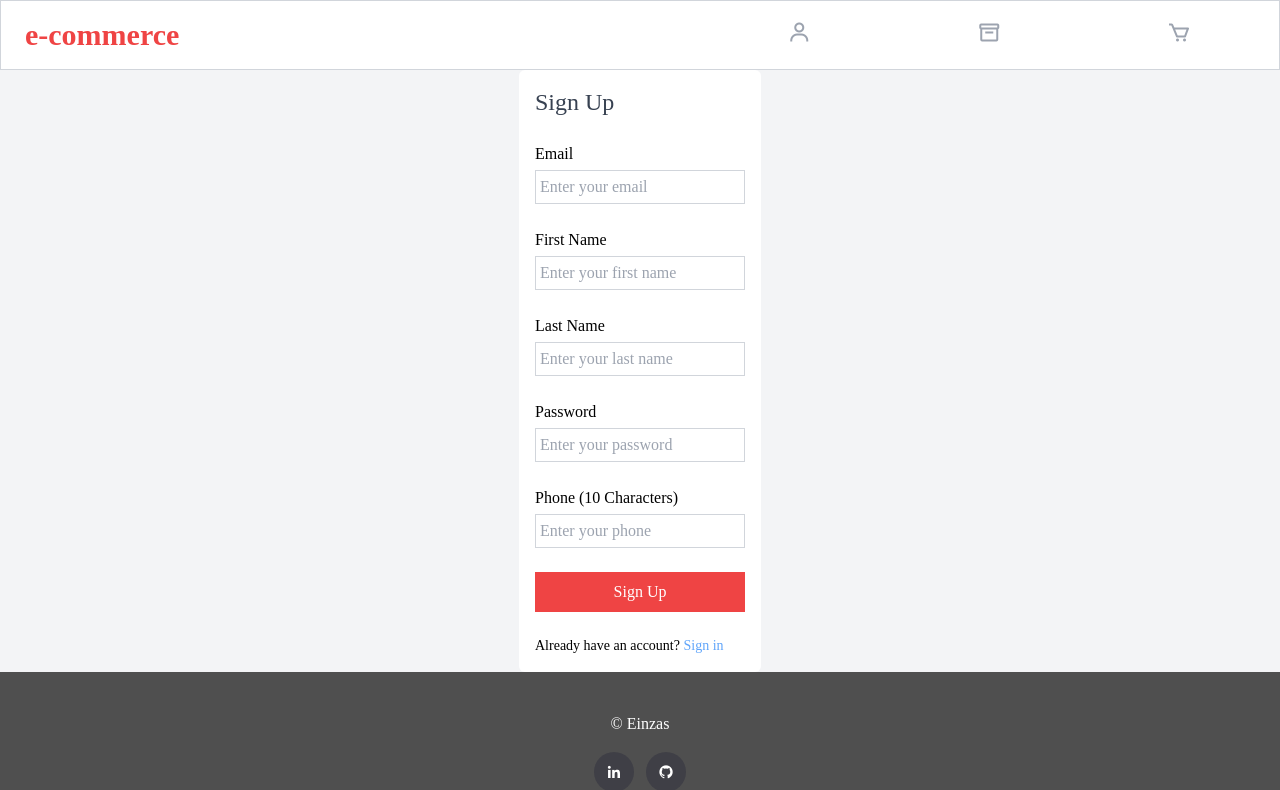
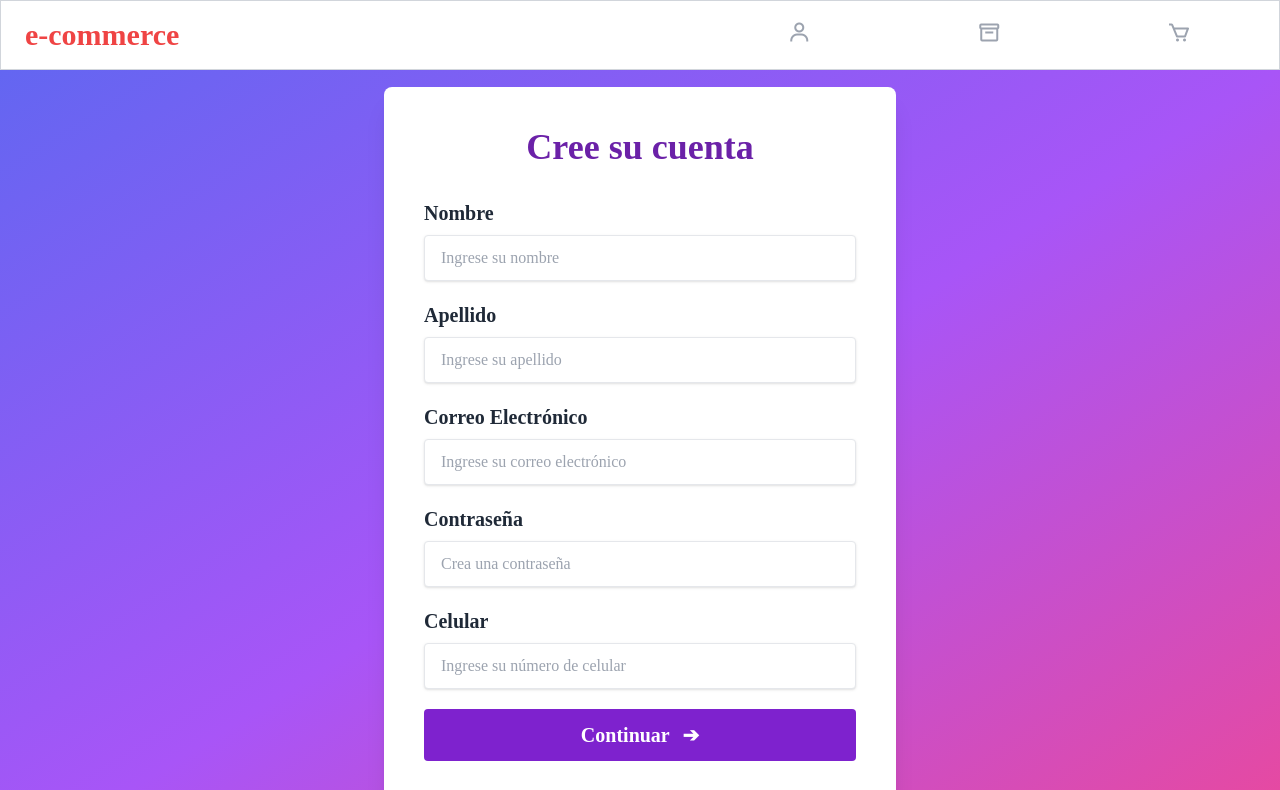
Before and after one commit to Einzas/genesis, a React (Vite) app: page /signup in a window 1280 px wide. Shown: the top 790 px of the page. Built offline with nearby package versions, Linux system fonts and the light colour scheme.

Commit message:
actualización de login y register

```diff
--- a/src/pages/Login.jsx
+++ b/src/pages/Login.jsx
@@ -28,7 +28,7 @@ const Login = () => {
       title: "Correcto",
       text: message,
       showConfirmButton: false,
-      timer: 1500,
+      timer: 2000,
     });
   };
 
--- a/src/pages/SignUp.jsx
+++ b/src/pages/SignUp.jsx
@@ -1,7 +1,7 @@
 import React from "react";
 import { useForm } from "react-hook-form";
-import { useDispatch, useSelector } from "react-redux";
-import { Link, Navigate, useNavigate } from "react-router-dom";
+import { useDispatch } from "react-redux";
+import { useNavigate } from "react-router-dom";
 import { registerUser } from "../store/slices/userInfo.slice";
 import Swal from "sweetalert2";
 
@@ -9,19 +9,14 @@ const SignUp = () => {
   const { register, handleSubmit, reset } = useForm();
   const dispatch = useDispatch();
   const navigate = useNavigate();
+
   const submit = (data) => {
     dispatch(registerUser(data));
-    reset({
-      email: "",
-      password: "",
-      firstName: "",
-      lastName: "",
-      phone: "",
-    });
+    reset();
     Swal.fire({
       icon: "success",
-      title: "Success",
-      text: "Register successfully, please login!",
+      title: "Welcome Aboard!",
+      text: "Your registration was successful, please log in.",
       showConfirmButton: false,
       timer: 1500,
     }).then(() => {
@@ -29,79 +24,71 @@ const SignUp = () => {
     });
   };
 
-  const { token } = useSelector((store) => store.userInfo);
-  if (token) {
-    return <Navigate to="/" />;
-  } else {
-    return (
-      <main className="bg-gray-100 grid place-content-center px-2">
-        <form
-          onSubmit={handleSubmit(submit)}
-          className="bg-white p-4 rounded-md max-w-[320px] grid gap-6"
-        >
-          <h2 className="text-2xl font-[500] text-gray-700">Sign Up</h2>
-          <div className="grid gap-1">
-            <label htmlFor="Email">Email</label>
+  return (
+    <div className="flex justify-center items-center min-h-screen bg-gradient-to-br from-indigo-500 via-purple-500 to-pink-500 bg-opacity-80 px-4">
+      <div className="bg-white rounded-lg shadow-xl p-6 lg:p-10 m-4 max-w-lg w-full">
+        <h2 className="text-4xl font-bold text-center text-purple-800 mb-8">Cree su cuenta</h2>
+        <form onSubmit={handleSubmit(submit)}>
+          <div className="mb-5">
+            <label htmlFor="firstName" className="block text-gray-800 text-xl font-bold mb-2">Nombre</label>
             <input
-              className="border-[1px] border-gray-300 p-1 outline-none"
+              className="shadow appearance-none border rounded w-full py-3 px-4 text-gray-700 leading-tight focus:outline-none focus:shadow-outline"
+              type="text"
+              id="firstName"
+              placeholder="Ingrese su nombre"
+              {...register("firstName", { required: true })}
+            />
+          </div>
+          <div className="mb-5">
+            <label htmlFor="lastName" className="block text-gray-800 text-xl font-bold mb-2">Apellido</label>
+            <input
+              className="shadow appearance-none border rounded w-full py-3 px-4 text-gray-700 leading-tight focus:outline-none focus:shadow-outline"
+              type="text"
+              id="lastName"
+              placeholder="Ingrese su apellido"
+              {...register("lastName", { required: true })}
+            />
+          </div>
+          <div className="mb-5">
+            <label htmlFor="email" className="block text-gray-800 text-xl font-bold mb-2">Correo Electrónico</label>
+            <input
+              className="shadow appearance-none border rounded w-full py-3 px-4 text-gray-700 leading-tight focus:outline-none focus:shadow-outline"
               type="email"
               id="email"
-              placeholder="Enter your email"
+              placeholder="Ingrese su correo electrónico"
               {...register("email", { required: true })}
             />
           </div>
-          <div className="grid gap-1">
-            <label htmlFor="firstName">First Name</label>
+          <div className="mb-5">
+            <label htmlFor="password" className="block text-gray-800 text-xl font-bold mb-2">Contraseña</label>
             <input
-              className="border-[1px] border-gray-300 p-1 outline-none"
-              type="text"
-              id="firstName"
-              placeholder="Enter your first name"
-              {...register("firstName", { required: true })}
-            />
-          </div>
-          <div className="grid gap-1">
-            <label htmlFor="lastName">Last Name</label>
-            <input
-              className="border-[1px] border-gray-300 p-1 outline-none"
-              type="text"
-              id="lastName"
-              placeholder="Enter your last name"
-              {...register("lastName", { required: true })}
-            />
-          </div>
-          <div className="grid gap-1">
-            <label htmlFor="password">Password</label>
-            <input
-              className="border-[1px] border-gray-300 p-1 outline-none"
+              className="shadow appearance-none border rounded w-full py-3 px-4 text-gray-700 leading-tight focus:outline-none focus:shadow-outline"
               type="password"
               id="password"
-              placeholder="Enter your password"
+              placeholder="Crea una contraseña"
               {...register("password", { required: true })}
             />
           </div>
-          <div className="grid gap-1">
-            <label htmlFor="phone">Phone (10 Characters)</label>
+          <div className="mb-5">
+            <label htmlFor="phone" className="block text-gray-800 text-xl font-bold mb-2">Celular</label>
             <input
-              className="border-[1px] border-gray-300 p-1 outline-none"
+              className="shadow appearance-none border rounded w-full py-3 px-4 text-gray-700 leading-tight focus:outline-none focus:shadow-outline"
               type="text"
               id="phone"
-              placeholder="Enter your phone"
-              {...register("phone", { required: true })}
+              placeholder="Ingrese su número de celular"
+              {...register("phone", { required: true, minLength: 10, maxLength: 10 })}
             />
           </div>
-          <button className="block w-full py-2 bg-red-500 text-white hover:bg-red-600 transition-colors">
-            Sign Up
+          <button className="bg-purple-700 hover:bg-purple-600 text-white font-bold py-3 px-6 w-full rounded focus:outline-none focus:shadow-outline transition-colors duration-300 text-xl" type="submit">
+            Continuar <span className="ml-2">➔</span>
           </button>
-          <span className="text-sm">
-            Already have an account?{" "}
-            <Link className="text-blue-400" to="/login">
-              Sign in
-            </Link>
-          </span>
+          <p className="text-center text-gray-600 text-xl mt-6">
+            ¿Tienes una cuenta? <a href="/login" className="text-blue-700 hover:text-purple-800">Inicia sesión</a>
+          </p>
         </form>
-      </main>
-    );
-  }
+      </div>
+    </div>
+  );
 };
+
 export default SignUp;
```
